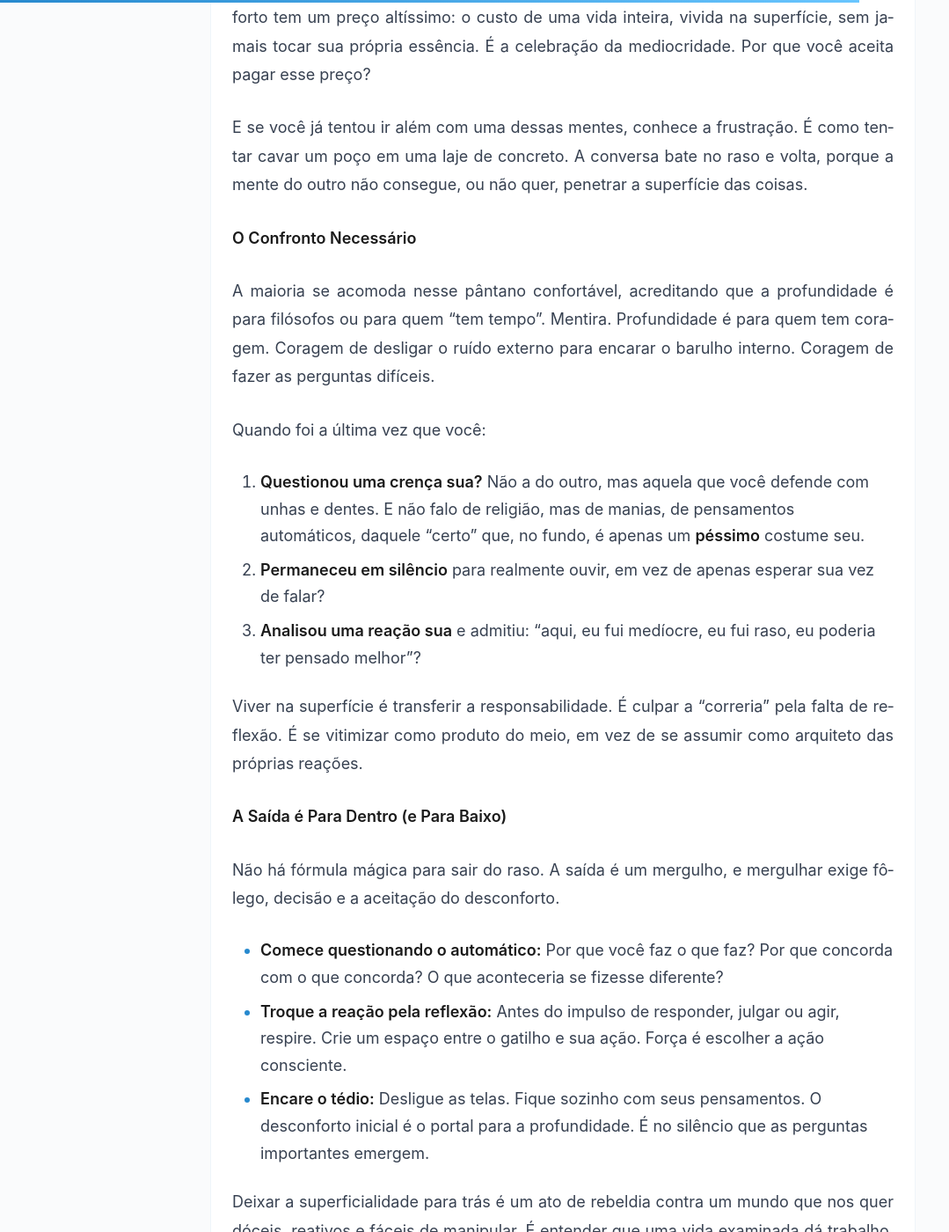
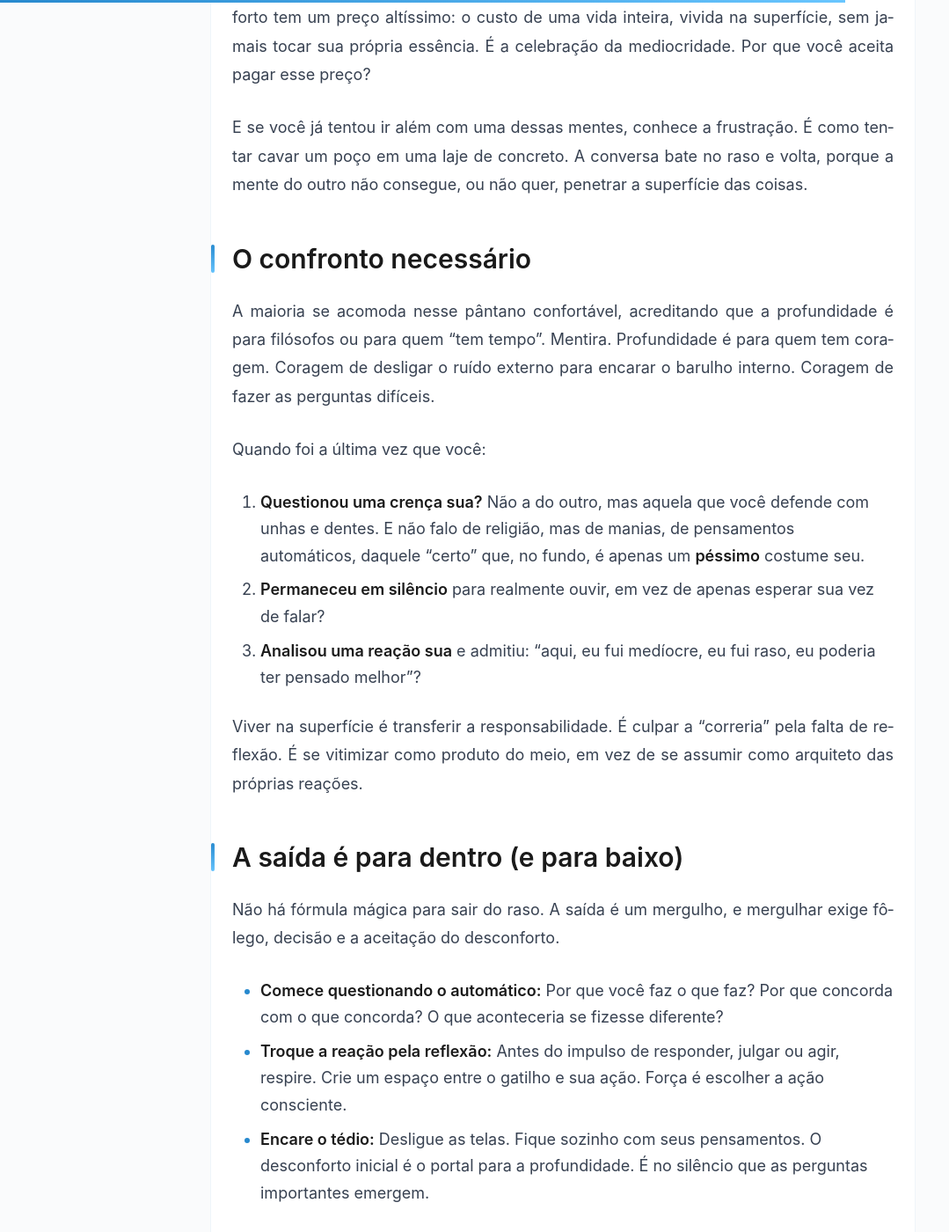
Before and after one commit to neylonsantos/contramare, a Jekyll site: the page built from _posts/2025-07-27-mergulhe-ou-afogue-se-na-sua-superficialidade.markdown, in a window 1280 px wide and 1400 px high, scrolled down 1716 px. Shown: the whole window at 88% size, without its empty margins (0-1079 px from the left). Built offline with Jekyll 4.4.1, drawn with Linux system fonts in a browser that asks for light colours.

```diff
--- a/_posts/2025-07-27-mergulhe-ou-afogue-se-na-sua-superficialidade.markdown
+++ b/_posts/2025-07-27-mergulhe-ou-afogue-se-na-sua-superficialidade.markdown
@@ -17,7 +17,7 @@ A maioria se afunda nesse automatismo por escolha. É o comodismo disfarçado de
 
 E se você já tentou ir além com uma dessas mentes, conhece a frustração. É como tentar cavar um poço em uma laje de concreto. A conversa bate no raso e volta, porque a mente do outro não consegue, ou não quer, penetrar a superfície das coisas.
 
-**O Confronto Necessário**
+## O confronto necessário
 
 A maioria se acomoda nesse pântano confortável, acreditando que a profundidade é para filósofos ou para quem "tem tempo".  Mentira. Profundidade é para quem tem coragem. Coragem de desligar o ruído externo para encarar o barulho interno. Coragem de fazer as perguntas difíceis.
 
@@ -29,7 +29,7 @@ Quando foi a última vez que você:
 
 Viver na superfície é transferir a responsabilidade. É culpar a "correria" pela falta de reflexão. É se vitimizar como produto do meio, em vez de se assumir como arquiteto das próprias reações.
 
-**A Saída é Para Dentro (e Para Baixo)**
+## A saída é para dentro (e para baixo)
 
 Não há fórmula mágica para sair do raso. A saída é um mergulho, e mergulhar exige fôlego, decisão e a aceitação do desconforto.
 
```
